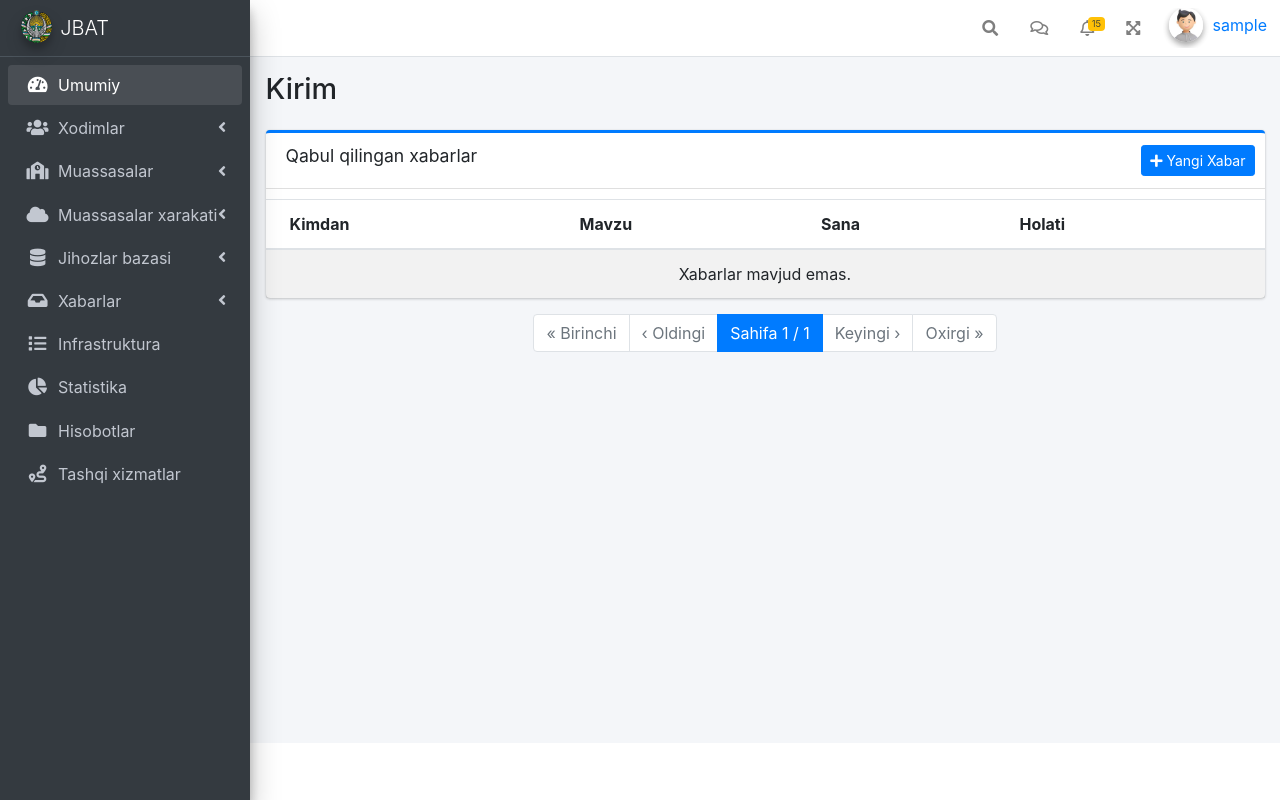
After one commit to sodiqdevpython/jbat2.0, a Django app: page /messages/inbox/ in a window 1280 px wide. The commit adds this page. Run offline with Django 4.2, Linux system fonts and the light colour scheme; the visitor is signed in with stand-in values (Sample User, id 1); data that the repository does not hold is empty; some libraries are stand-ins or nearby versions.

Commit message:
Asosan message bilan ishlash joyi bo'ldi

```diff
--- a/config/settings.py
+++ b/config/settings.py
@@ -71,6 +71,7 @@ TEMPLATES = [
                 'django.template.context_processors.request',
                 'django.contrib.auth.context_processors.auth',
                 'django.contrib.messages.context_processors.messages',
+				'organizations.context_processors.unread_messages'
             ],
         },
     },
--- a/organizations/admin.py
+++ b/organizations/admin.py
@@ -15,6 +15,12 @@ admin.site.register(UserProfile)
 admin.site.register(Professions)
 admin.site.register(EquipmentName)
 
+@admin.register(Message)
+class MessageAdmin(admin.ModelAdmin):
+    list_display = ('sender', 'recipient', 'subject', 'timestamp', 'is_read')
+    list_filter = ('is_read', 'timestamp')
+    search_fields = ('sender__username', 'recipient__username', 'subject', 'body')
+
 # Public
 
 admin.site.register(FAQ)
--- /dev/null
+++ b/organizations/context_processors.py
@@ -0,0 +1,7 @@
+from .models import Message
+
+def unread_messages(request):
+    if request.user.is_authenticated:
+        unread_messages = Message.objects.filter(recipient=request.user, is_read=False).order_by('-timestamp')[:10]
+        return {'unread_messages': unread_messages, 'unread_count': unread_messages.count()}
+    return {'unread_messages': [], 'unread_count': 0}
--- a/organizations/urls.py
+++ b/organizations/urls.py
@@ -7,5 +7,10 @@ urlpatterns = [
     path('auth/logout/', views.LogoutView.as_view(), name='logout'),
     path('user-detail/<uuid:id>/', views.UserDetail.as_view(), name='user_detail'),
     path('organization-detail/<uuid:id>/', views.OrganizationDetail.as_view(), name='org_detail'),
-    path('create-organization-user-profile/', views.CreateUserProfileOrganization.as_view(), name='create_org')
+    path('create-organization-user-profile/', views.CreateUserProfileOrganization.as_view(), name='create_org'),
+
+	path('messages/inbox/', views.InboxView.as_view(), name='inbox'),
+    path('messages/sent/', views.SentView.as_view(), name='sent'),
+    path('messages/compose/', views.ComposeMessageView.as_view(), name='compose'),
+    path('messages/<int:pk>/', views.MessageDetailView.as_view(), name='message-detail'),
 ]
--- a/organizations/views.py
+++ b/organizations/views.py
@@ -1,10 +1,11 @@
 from django.shortcuts import render, redirect, get_object_or_404
 from django.views import View
-from .forms import LoginForm, ContactForm, UserProfileForm, OrganizationForm
+from .forms import LoginForm, ContactForm, UserProfileForm, OrganizationForm, MessageForm
 from django.contrib.auth import authenticate, login, logout
 from django.contrib.auth.mixins import LoginRequiredMixin
-from .models import FAQ, UserProfile, Organizations, BaseClasses, RoomsEquipment
+from .models import FAQ, UserProfile, Organizations, BaseClasses, RoomsEquipment, Message
 from django.contrib.auth.models import User
+from django.core.paginator import Paginator
 
 
 class LoginView(View):
@@ -101,12 +102,10 @@ class CreateUserProfileOrganization(View):
         organization_form = OrganizationForm(request.POST)
 
         if user_profile_form.is_valid() and organization_form.is_valid():
-            # UserProfile yaratish
             user_profile = user_profile_form.save(commit=False)
             password = user_profile_form.cleaned_data['password']
             passport_id = user_profile_form.cleaned_data['passport_id']
 
-            # User yaratish
             user = User.objects.create_user(
                 username=passport_id,
                 password=password
@@ -114,12 +113,10 @@ class CreateUserProfileOrganization(View):
             user_profile.user = user
             user_profile.save()
 
-            # Organization yaratish
             organization = organization_form.save(commit=False)
             organization.admin = user_profile
             organization.save()
 
-            # user_profile ni is_selected=True qilish
             user_profile.is_selected = True
             user_profile.save()
 
@@ -130,3 +127,49 @@ class CreateUserProfileOrganization(View):
             'organization_form': organization_form,
         }
         return render(request, 'admins/create_user_profile_org.html', context)
+
+class InboxView(LoginRequiredMixin, View):
+    def get(self, request):
+        messages_list = Message.objects.filter(recipient=request.user).order_by('-timestamp')
+        paginator = Paginator(messages_list, 10)
+        page_number = request.GET.get('page')
+        messages = paginator.get_page(page_number)
+        context = {
+            'messages': messages
+        }
+        return render(request, 'messages/inbox.html', context)
+
+class SentView(LoginRequiredMixin, View):
+    def get(self, request):
+        messages = Message.objects.filter(sender=request.user).order_by('-timestamp')
+        context = {
+            'messages': messages
+        }
+        return render(request, 'messages/sent.html', context)
+
+class MessageDetailView(LoginRequiredMixin, View):
+    def get(self, request, pk):
+        message = get_object_or_404(Message, pk=pk)
+        if message.recipient != request.user and message.sender != request.user:
+            return redirect('inbox')
+        if message.recipient == request.user and not message.is_read:
+            message.is_read = True
+            message.save()
+        context = {
+            'message': message
+        }
+        return render(request, 'messages/message_detail.html', context)
+
+class ComposeMessageView(LoginRequiredMixin, View):
+    def get(self, request):
+        form = MessageForm(current_user=request.user)
+        return render(request, 'messages/compose.html', {'form': form})
+
+    def post(self, request):
+        form = MessageForm(request.POST, current_user=request.user)
+        if form.is_valid():
+            message = form.save(commit=False)
+            message.sender = request.user
+            message.save()
+            return redirect('sent')
+        return render(request, 'messages/compose.html', {'form': form})
--- a/templates/admins/organization-detail.html
+++ b/templates/admins/organization-detail.html
@@ -28,7 +28,7 @@
             <div class="card-body box-profile">
               <h3 class="profile-username">{{ organization.name }}</h3>
               <p class="text-muted">Turi: {{ organization.education_type }}</p>
-              <p class="text-muted">Talabalar soni: {{ organization.students_amount }}</p>
+              <p class="text-muted">O'quvchilar soni: {{ organization.students_amount }}</p>
               <p class="text-muted">Hudud: {{ organization.region.name }}</p>
               <p class="text-muted">
                 Manzil:
@@ -135,7 +135,7 @@
                   <h4 class="mb-3">Statistika</h4>
                   <ul class="list-group">
                     <li class="list-group-item"><b>Ball:</b> {{ organization.ball }}</li>
-                    <li class="list-group-item"><b>Talabalar soni:</b> {{ organization.students_amount }}</li>
+                    <li class="list-group-item"><b>O'quvchilar soni:</b> {{ organization.students_amount }}</li>
                     <li class="list-group-item"><b>Inkluziv:</b> {{ organization.is_inclusive|yesno:"Ha,Yo'q" }}</li>
                     <li class="list-group-item"><b>Jihozlar soni:</b> {{ equipments.count }}</li>
                     <li class="list-group-item"><b>Sinflar soni:</b> {{ base_classes.count }}</li>
--- a/templates/admins/user-detail.html
+++ b/templates/admins/user-detail.html
@@ -66,7 +66,7 @@
                     <li class="list-group-item"><b>Nom:</b> {{ organization.name }}</li>
                     <li class="list-group-item"><b>Turi:</b> {{ organization.education_type }}</li>
                     <li class="list-group-item"><b>Viloyat:</b> {{ organization.region.name }}</li>
-                    <li class="list-group-item"><b>Talabalar soni:</b> {{ organization.students_amount }}</li>
+                    <li class="list-group-item"><b>O'quvchilar soni:</b> {{ organization.students_amount }}</li>
                   </ul>
                   {% else %}
                   <p class="text-muted text-center">Tashkilot topilmadi.</p>
--- a/templates/base.html
+++ b/templates/base.html
@@ -69,59 +69,30 @@
                 <li class="nav-item dropdown">
                     <a class="nav-link" data-toggle="dropdown" href="#">
                         <i class="far fa-comments"></i>
-                        <span class="badge badge-danger navbar-badge">3</span>
+                        {% if unread_count > 0 %}
+                            <span class="badge badge-danger navbar-badge">{{ unread_count }}</span>
+                        {% endif %}
                     </a>
                     <div class="dropdown-menu dropdown-menu-lg dropdown-menu-right">
-                        <a href="#" class="dropdown-item">
-                            <!-- Message Start -->
+                        {% for message in unread_messages %}
+                            <a href="{% url 'message-detail' message.pk %}" class="dropdown-item">
                                 <div class="media">
-                                <img src="#" alt="User Avatar" class="img-size-50 mr-3 img-circle">
+                                    <img src="{% static 'images/user_profile.jpg' %}" alt="User Avatar" class="img-size-50 mr-3 img-circle">
                                     <div class="media-body">
                                         <h3 class="dropdown-item-title">
-                                        Brad Diesel
+                                            {{ message.sender.user_profile.fio }}
                                             <span class="float-right text-sm text-danger"><i class="fas fa-star"></i></span>
                                         </h3>
-                                    <p class="text-sm">Call me whenever you can...</p>
-                                    <p class="text-sm text-muted"><i class="far fa-clock mr-1"></i> 4 Hours Ago</p>
+                                        <p class="text-sm">{{ message.subject|truncatechars:30 }}</p>
+                                        <p class="text-sm text-muted"><i class="far fa-clock mr-1"></i> {{ message.timestamp|timesince }} oldin</p>
                                     </div>
                                 </div>
-                            <!-- Message End -->
                             </a>
                             <div class="dropdown-divider"></div>
-                        <a href="#" class="dropdown-item">
-                            <!-- Message Start -->
-                            <div class="media">
-                                <img src="" alt="User Avatar" class="img-size-50 img-circle mr-3">
-                                <div class="media-body">
-                                    <h3 class="dropdown-item-title">
-                                        John Pierce
-                                        <span class="float-right text-sm text-muted"><i class="fas fa-star"></i></span>
-                                    </h3>
-                                    <p class="text-sm">I got your message bro</p>
-                                    <p class="text-sm text-muted"><i class="far fa-clock mr-1"></i> 4 Hours Ago</p>
-                                </div>
-                            </div>
-                            <!-- Message End -->
-                        </a>
-                        <div class="dropdown-divider"></div>
-                        <a href="#" class="dropdown-item">
-                            <!-- Message Start -->
-                            <div class="media">
-                                <img src="" alt="User Avatar" class="img-size-50 img-circle mr-3">
-                                <div class="media-body">
-                                    <h3 class="dropdown-item-title">
-                                        Nora Silvester
-                                        <span class="float-right text-sm text-warning"><i
-                                                class="fas fa-star"></i></span>
-                                    </h3>
-                                    <p class="text-sm">The subject goes here</p>
-                                    <p class="text-sm text-muted"><i class="far fa-clock mr-1"></i> 4 Hours Ago</p>
-                                </div>
-                            </div>
-                            <!-- Message End -->
-                        </a>
-                        <div class="dropdown-divider"></div>
-                        <a href="#" class="dropdown-item dropdown-footer">See All Messages</a>
+                        {% empty %}
+                            <p class="dropdown-item text-center">Yangi xabarlar mavjud emas.</p>
+                        {% endfor %}
+                        <a href="{% url 'inbox' %}" class="dropdown-item dropdown-footer">Barcha xabarlarni ko'rish</a>
                     </div>
                 </li>
                 <!-- Notifications Dropdown Menu -->
@@ -338,13 +309,13 @@
                             </a>
                             <ul class="nav nav-treeview">
                                 <li class="nav-item">
-                                    <a href="#" class="nav-link">
+                                    <a href="{% url 'inbox' %}" class="nav-link">
                                         <i class="far fa-circle nav-icon"></i>
                                         <p>Kelgan xabarlar</p>
                                     </a>
                                 </li>
                                 <li class="nav-item">
-                                    <a href="#" class="nav-link">
+                                    <a href="{% url 'sent' %}" class="nav-link">
                                         <i class="far fa-circle nav-icon"></i>
                                         <p>Xabar yuborish</p>
                                     </a>
--- /dev/null
+++ b/templates/messages/inbox.html
@@ -0,0 +1,126 @@
+
+{% extends 'base.html' %}
+{% load static %}
+
+{% block content %}
+<div class="content-wrapper">
+    <section class="content-header">
+        <div class="container-fluid">
+            <div class="row mb-2">
+                <div class="col-sm-6">
+                    <h1>Kirim</h1>
+                </div>
+            </div>
+        </div>
+    </section>
+
+    <section class="content">
+        <div class="container-fluid">
+            <div class="card card-primary card-outline">
+                <div class="card-header">
+                    <h3 class="card-title">Qabul qilingan xabarlar</h3>
+                    <div class="card-tools">
+                        <a href="{% url 'compose' %}" class="btn btn-primary btn-sm"><i class="fas fa-plus"></i> Yangi Xabar</a>
+                    </div>
+                </div>
+                <div class="card-body p-0">
+                    <div class="mailbox-controls">
+                    </div>
+                    <div class="table-responsive mailbox-messages">
+                        <table class="table table-hover table-striped">
+                            <thead>
+                                <tr>
+                                    <th>Kimdan</th>
+                                    <th>Mavzu</th>
+                                    <th>Sana</th>
+                                    <th>Holati</th>
+                                </tr>
+                            </thead>
+                            <tbody>
+                                {% for message in messages %}
+                                <tr class="{% if not message.is_read %}font-weight-bold{% endif %}">
+									{% if message.sender.user_profile %}
+                                    	<td>{{ message.sender.user_profile }}</td>
+									{% else %}
+										<td><span style="color:red;">Admin</span></td>
+									{% endif %}
+                                    <td>
+                                        <a href="{% url 'message-detail' message.pk %}">
+                                            {{ message.subject }}
+                                        </a>
+                                    </td>
+                                    <td>{{ message.timestamp|date:"Y-m-d H:i" }}</td>
+                                    <td>
+                                        {% if message.is_read %}
+                                            <span class="badge badge-success">O'qildi</span>
+                                        {% else %}
+                                            <span class="badge badge-warning">O'qilmagan</span>
+                                        {% endif %}
+                                    </td>
+                                </tr>
+                                {% empty %}
+                                <tr>
+                                    <td colspan="4" class="text-center">Xabarlar mavjud emas.</td>
+                                </tr>
+                                {% endfor %}
+                            </tbody>
+                        </table>
+                    </div>
+                </div>
+            </div>
+        </div>
+    </section>
+	<div class="pagination-container mt-3">
+        <nav aria-label="Page navigation">
+            <ul class="pagination justify-content-center">
+                {% if messages.has_previous %}
+                    <li class="page-item">
+                        <a class="page-link" href="?page=1" aria-label="Birinchi">
+                            <span aria-hidden="true">&laquo; Birinchi</span>
+                        </a>
+                    </li>
+                    <li class="page-item">
+                        <a class="page-link" href="?page={{ messages.previous_page_number }}" aria-label="Oldingi">
+                            <span aria-hidden="true">&lsaquo; Oldingi</span>
+                        </a>
+                    </li>
+                {% else %}
+                    <li class="page-item disabled">
+                        <span class="page-link">&laquo; Birinchi</span>
+                    </li>
+                    <li class="page-item disabled">
+                        <span class="page-link">&lsaquo; Oldingi</span>
+                    </li>
+                {% endif %}
+
+                <li class="page-item active">
+                    <span class="page-link">
+                        Sahifa {{ messages.number }} / {{ messages.paginator.num_pages }}
+                    </span>
+                </li>
+
+                {% if messages.has_next %}
+                    <li class="page-item">
+                        <a class="page-link" href="?page={{ messages.next_page_number }}" aria-label="Keyingi">
+                            <span aria-hidden="true">Keyingi &rsaquo;</span>
+                        </a>
+                    </li>
+                    <li class="page-item">
+                        <a class="page-link" href="?page={{ messages.paginator.num_pages }}" aria-label="Oxirgi">
+                            <span aria-hidden="true">Oxirgi &raquo;</span>
+                        </a>
+                    </li>
+                {% else %}
+                    <li class="page-item disabled">
+                        <span class="page-link">Keyingi &rsaquo;</span>
+                    </li>
+                    <li class="page-item disabled">
+                        <span class="page-link">Oxirgi &raquo;</span>
+                    </li>
+                {% endif %}
+            </ul>
+        </nav>
+    </div>
+
+</div>
+{% endblock %}
```
Also changed, not shown: admins/views.py (+2 -11 lines), organizations/forms.py (+39 -1 lines), organizations/models.py (+12 -0 lines), templates/messages/compose.html (added, +67 -0 lines), templates/messages/message_detail.html (added, +44 -0 lines), templates/messages/sent.html (added, +77 -0 lines). Lines whose indentation alone changed are shown as unchanged.
